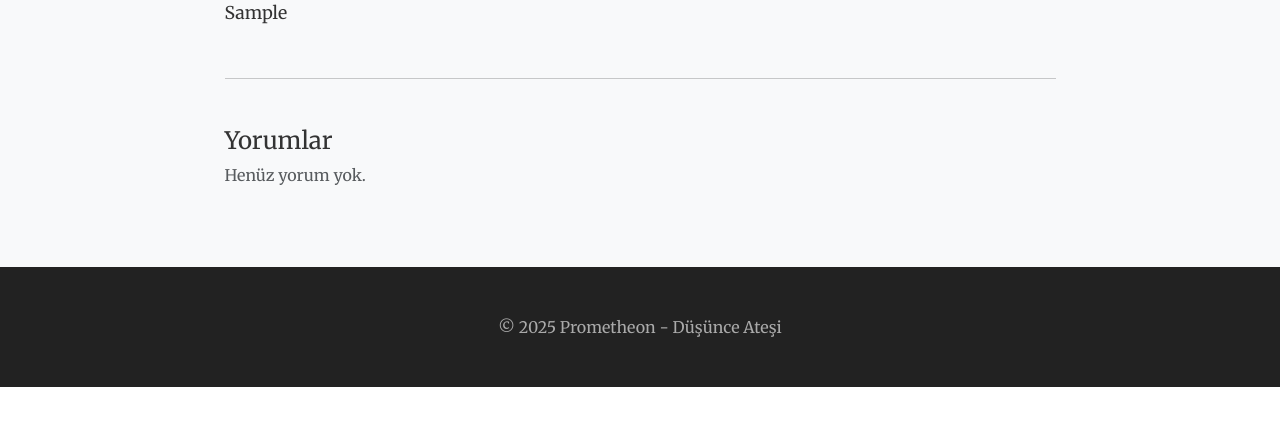
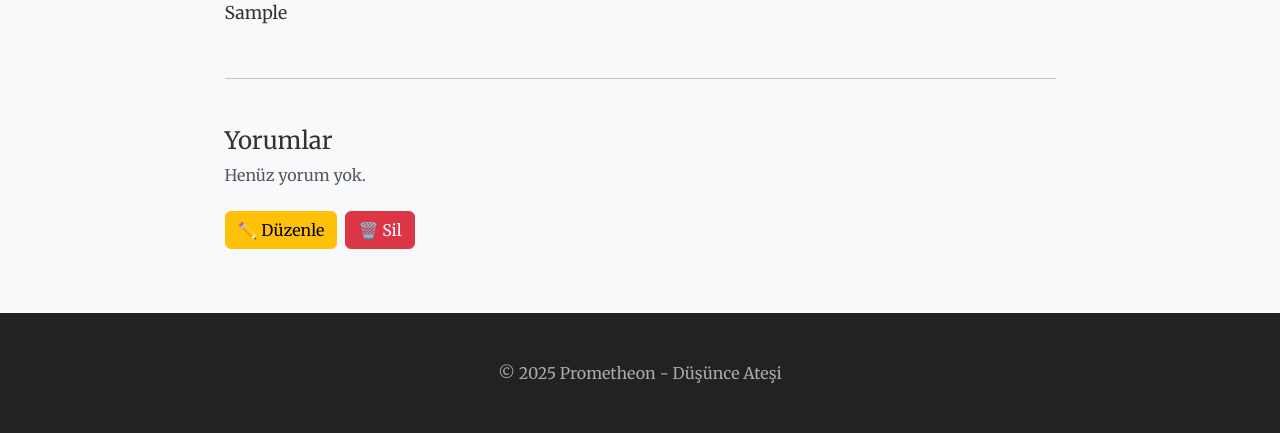
Before and after one commit to omerfarukbilgic/prometheon, a Flask app: page /1 in a window 1280 px wide. Shown: the part 665-1098 px from the top of the page. Before the commit the page ends 1052 px from the top, so only its background shows below. Run offline with Flask 3, Linux system fonts and the light colour scheme; a user stored in the database is signed in; data comes from the database, SQL or seed files in the repository; tables that the repository leaves empty hold one stand-in row (values such as "Sample post"); data that the repository does not hold is empty.

Commit message:
ali canip yontem

```diff
--- a/templates/detay.html
+++ b/templates/detay.html
@@ -40,6 +40,18 @@
             {% else %}
                 <p class="text-muted">Henüz yorum yok.</p>
             {% endfor %}
+
+            {% if session.get('giris_yapildi') %}
+    {% if session.get('rol') == 'admin' or session.get('user_id') == yazi['author_id'] %}
+        <div class="mt-4 d-flex gap-2">
+            <a href="{{ url_for('duzenle', id=yazi['id']) }}" class="btn btn-warning">✏️ Düzenle</a>
+
+            <form action="{{ url_for('sil', id=yazi['id']) }}" method="post" onsubmit="return confirm('Silmek istediğine emin misin?');">
+                <button class="btn btn-danger">🗑️ Sil</button>
+            </form>
+        </div>
+    {% endif %}
+{% endif %}
         {% endif %}
     </div>
 </div>
```
